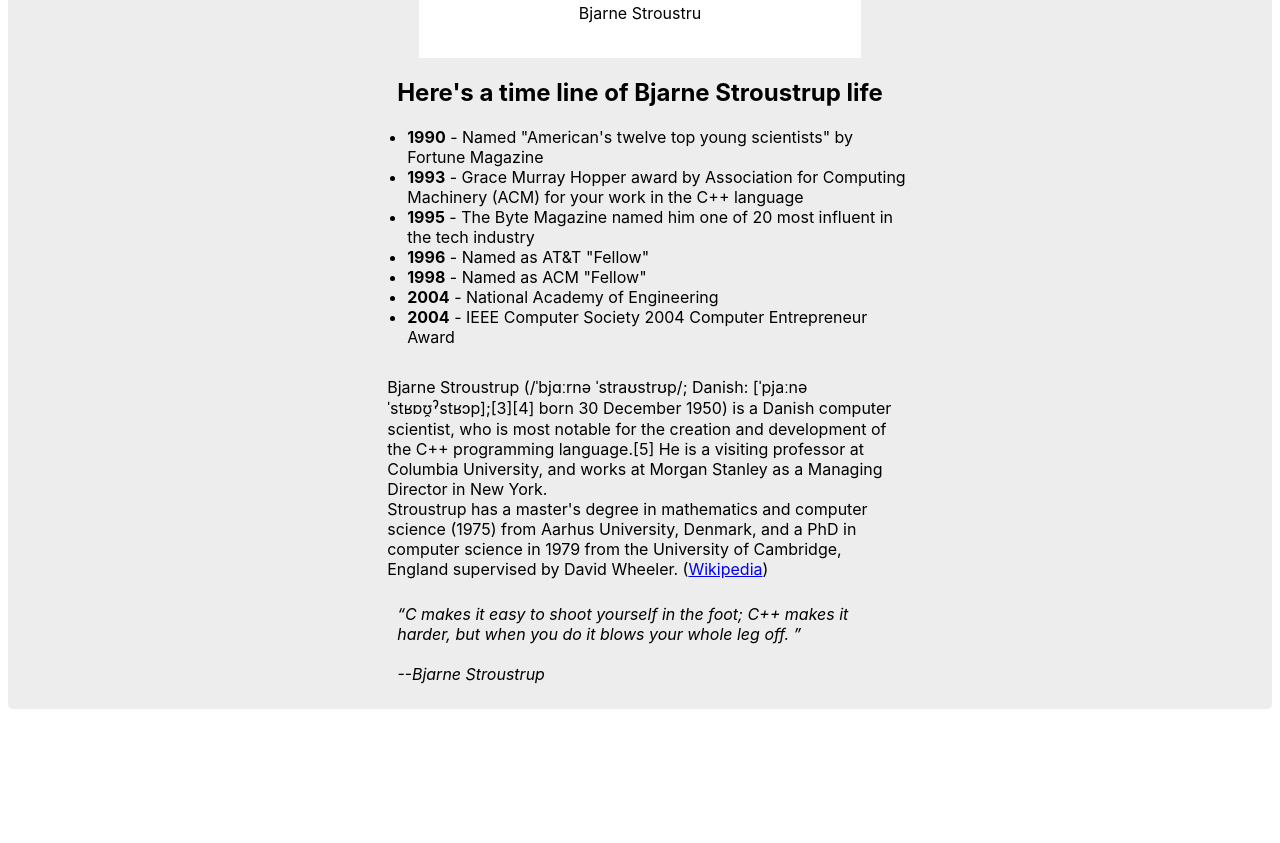
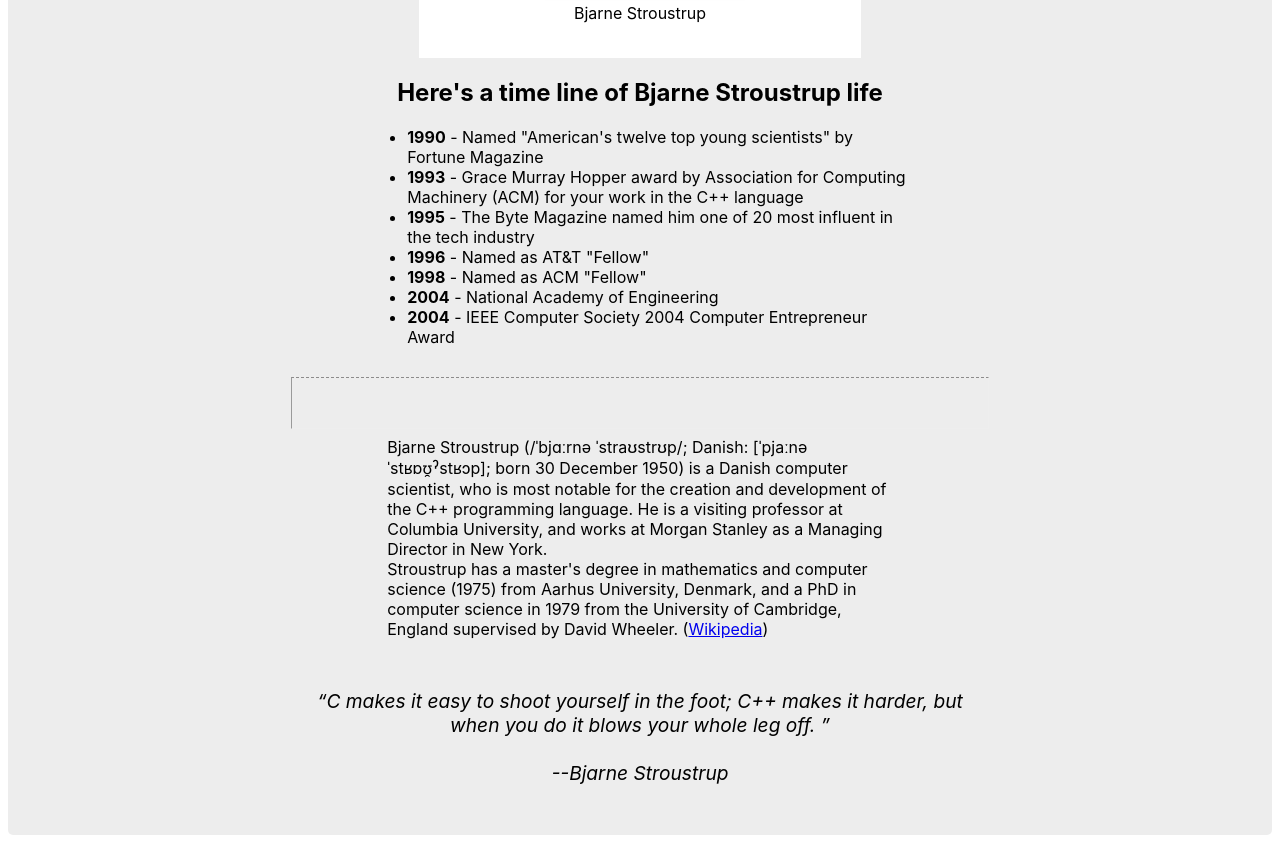
Before and after one commit to kazumaki/microverse-application-project, a plain HTML site: page index.html in a window 1280 px wide. Shown: the part 392-1235 px from the top of the page. Before the commit the page ends 1109 px from the top, so only its background shows below. Drawn offline with Linux system fonts and the light colour scheme.

Commit message:
updated css

```diff
--- a/css/style.css
+++ b/css/style.css
@@ -7,15 +7,32 @@
 	font-weight: 400;
 }
 
-p {
+hr {
+	border-top: 1px dashed #8c8b8b;
+	width: 55%;
+	padding: 25px 0 25px 0;
+}
+
+.descr{
 	text-align: left;
 	max-width: 40%;
+	min-width: 300px;
 	margin: 0 auto;
 }
 
 #quote {
-	padding: 25px;
+	width: 70%;
+	margin: 0 auto;
+	padding: 50px;
+}
+
+#quotecontainer {
+
 	font-style: italic;
+	font-size: 120%;
+	min-width: 350px;
+	max-width: 75%;
+	margin: 0 auto;
 }
 
 #tribute-info{
@@ -27,7 +44,8 @@
 }
 
 .timeline{
-    width: 40%;
+    max-width: 40%;
+    min-width: 300px;
     margin: 0 auto;
     text-align: left;
     margin-bottom: 30px;
--- a/index.html
+++ b/index.html
@@ -14,7 +14,7 @@
       </div>
       <div id="img-div">
         <img id="image" src="bs.jfif" alt="Bjarne Stroustrup">
-        <div id="img-caption">Bjarne Stroustru</div>
+        <div id="img-caption">Bjarne Stroustrup</div>
 
       </div>
       <h2>Here's a time line of Bjarne Stroustrup life</h2>
@@ -28,12 +28,15 @@
             <li><span>2004</span> - National Academy of Engineering</li>
             <li><span>2004</span> - IEEE Computer Society 2004 Computer Entrepreneur Award</li>
           </ul>
-          <p>Bjarne Stroustrup (/ˈbjɑːrnə ˈstraʊstrʊp/; Danish: [ˈpjaːnə ˈstʁɒʊ̯ˀstʁɔp];[3][4] born 30 December 1950) is a Danish computer scientist, who is most notable for the creation and development of the C++ programming language.[5] He is a visiting professor at Columbia University, and works at Morgan Stanley as a Managing Director in New York.</p>
-          <p>Stroustrup has a master's degree in mathematics and computer science (1975) from Aarhus University, Denmark, and a PhD in computer science in 1979 from the University of Cambridge, England supervised by David Wheeler. (<a id="tribute-link" href="https://en.wikipedia.org/wiki/Bjarne_Stroustrup" target="_blank">Wikipedia</a>)</p>
+          <hr>
+
+          <p class="descr">Bjarne Stroustrup (/ˈbjɑːrnə ˈstraʊstrʊp/; Danish: [ˈpjaːnə ˈstʁɒʊ̯ˀstʁɔp]; born 30 December 1950) is a Danish computer scientist, who is most notable for the creation and development of the C++ programming language. He is a visiting professor at Columbia University, and works at Morgan Stanley as a Managing Director in New York.</p>
+
+          <p class="descr">Stroustrup has a master's degree in mathematics and computer science (1975) from Aarhus University, Denmark, and a PhD in computer science in 1979 from the University of Cambridge, England supervised by David Wheeler. (<a id="tribute-link" href="https://en.wikipedia.org/wiki/Bjarne_Stroustrup" target="_blank">Wikipedia</a>)</p>
 
         </div>
-        <div id="quote">
-          <p>
+        <div id="quotecontainer">
+          <p id="quote">
           <q>C makes it easy to shoot yourself in the foot; C++ makes it harder, but when you do it blows your whole leg off.
           </q>
           <br>
```
